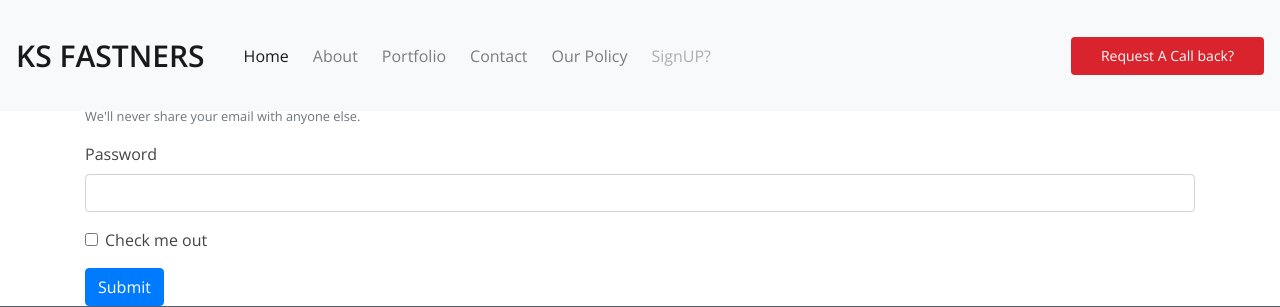
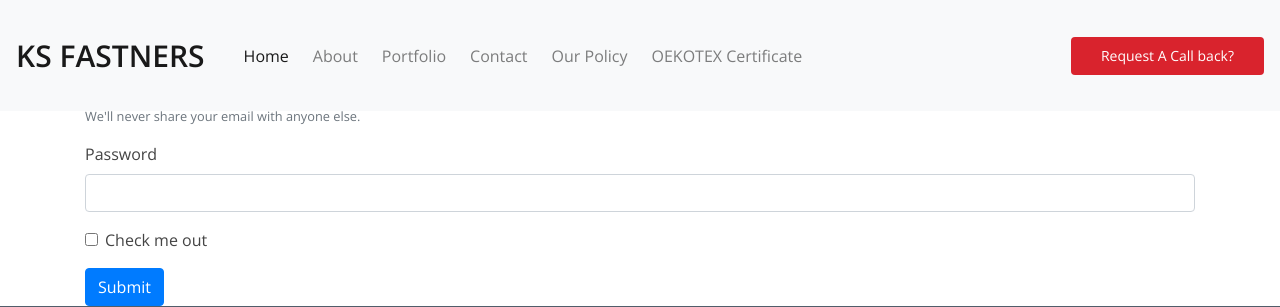
Before and after one commit to ImLordImpaler/KS_MAINTAIN_1, a Django app: template basic/templates/basic/login.html in a window 1280 px wide. Shown: the top 307 px of the page. Run offline with Django 3.2, Linux system fonts and the light colour scheme; the template is opened without the code that fills it, so the values that code supplies are empty; some libraries are stand-ins or nearby versions.

Commit message:
Update header.html

```diff
--- a/basic/templates/basic/header.html
+++ b/basic/templates/basic/header.html
@@ -30,7 +30,7 @@
               <a class='nav-link' href="{% url 'policy' %}">Our Policy</a>
             </li>
             <li class="nav-item pl-2">
-              <a class="nav-link disabled" href="#">SignUP?</a>
+              <a class="nav-link" href="#">OEKOTEX Certificate</a>
             </li>
 
           </ul>
```
